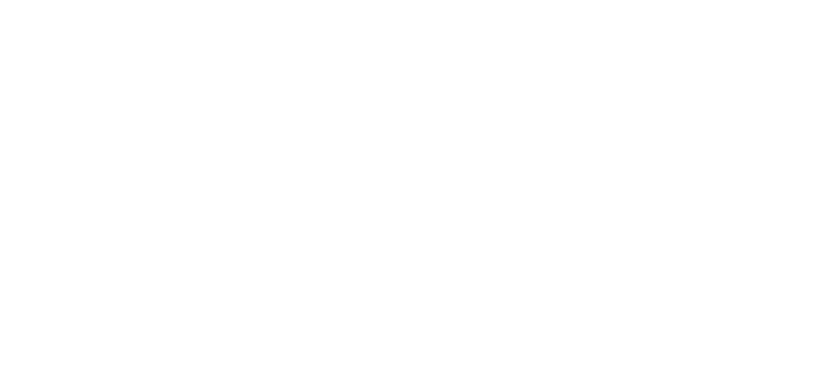
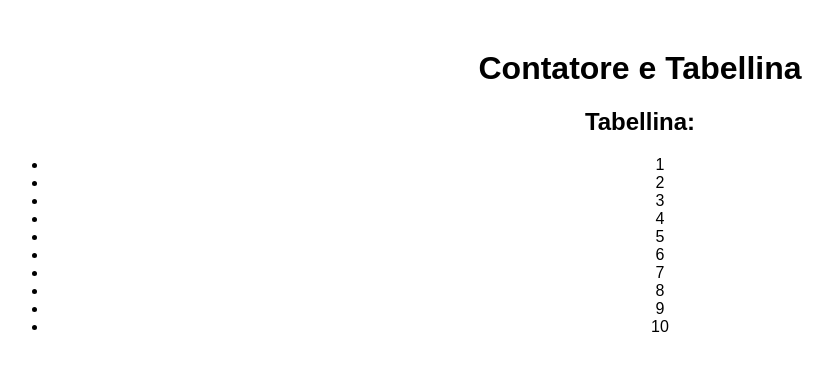
Before and after one commit to matteoanceschi/matteoanceschi, a plain HTML site: page es2.htm in a window 1280 px wide. Shown: the whole page, without its empty margins (0-833 px from the left). Drawn offline with Linux system fonts and the light colour scheme.

Commit message:
Update es2.htm

```diff
--- a/es2.htm
+++ b/es2.htm
@@ -4,28 +4,49 @@
   <meta charset="UTF-8">
   <meta name="viewport" content="width=device-width, initial-scale=1.0">
   <title>Contatore e Tabellina</title>
+  <style>
+    body {
+      font-family: Arial, sans-serif;
+      text-align: center;
+      margin-top: 50px;
+    }
+  </style>
 </head>
 <body>
 
+<h1>Contatore e Tabellina</h1>
+
+<div id="output"></div>
+
 <script>
-let contatore = 1;
+  function stampaTabellina() {
+    var tabellinaOutput = "<h2>Tabellina:</h2><ul>";
 
-function stampaTabellina() {
-    for (let i = 1; i <= 10; i++) {
-        console.log(contatore * i);
+    for (var i = 1; i <= 10; i++) {
+      tabellinaOutput += "<li>" + i + "</li>";
     }
-}
 
-const intervallo = setInterval(() => {
-    console.log(contatore);
+    tabellinaOutput += "</ul>";
+    document.getElementById("output").innerHTML = tabellinaOutput;
+  }
 
-    if (contatore === 5) {
-        clearInterval(intervallo);
+  function avviaContatore() {
+    var contatore = 1;
+
+    var intervallo = setInterval(function() {
+      document.getElementById("output").innerHTML = "<h2>Contatore:</h2><p>" + contatore + "</p>";
+
+      if (contatore === 5) {
+        clearInterval(intervallo);  // Ferma il contatore
         stampaTabellina();
-    } else {
-        contatore++;
-    }
-}, 1000);
+      }
+
+      contatore++;
+    }, 1000);  // Intervallo di 1000 ms (1 secondo)
+  }
+
+  // Avvia il contatore al caricamento della pagina
+  window.onload = avviaContatore;
 </script>
 
 </body>
```
